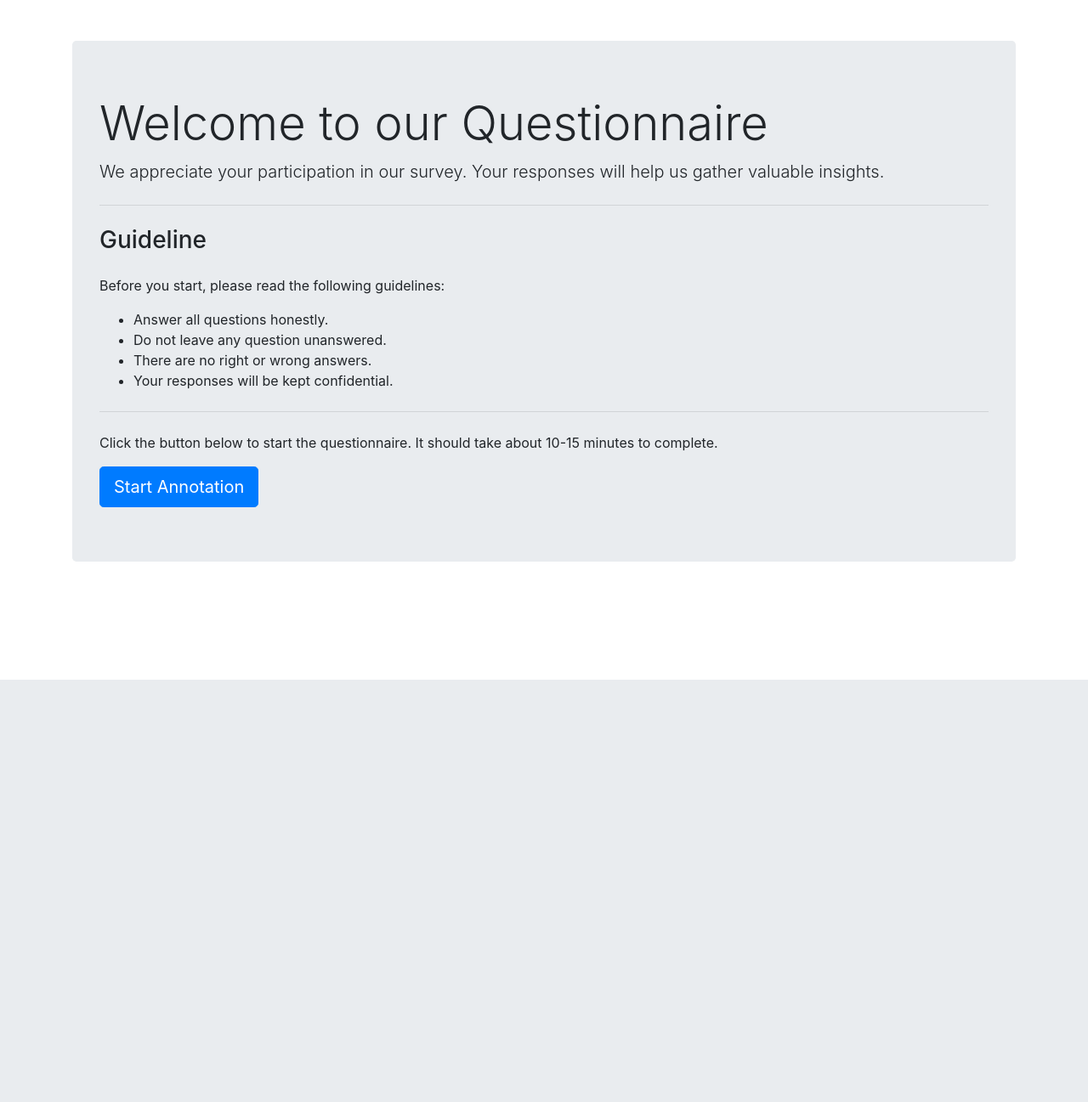
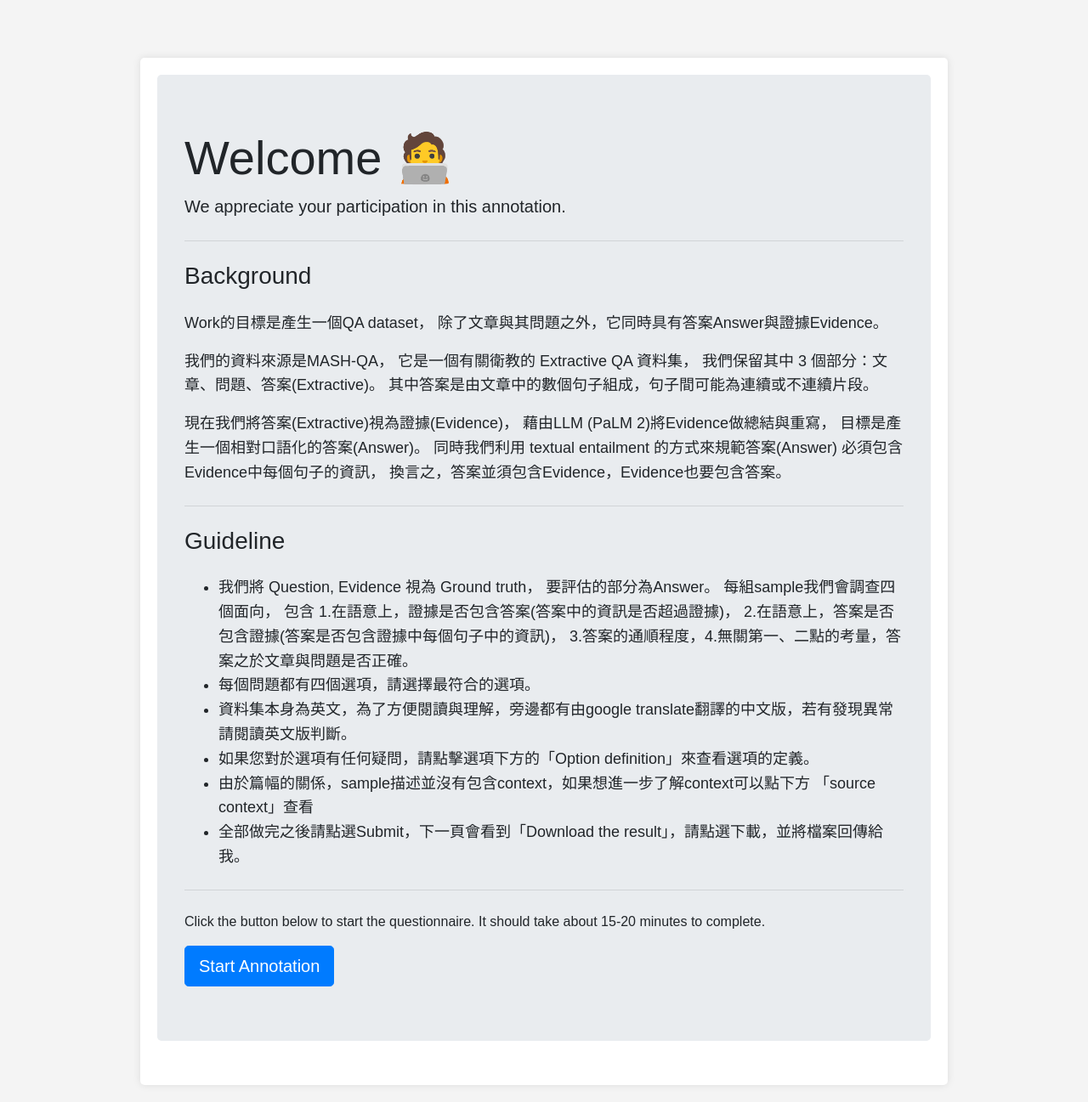
Before and after one commit to reiiwang/Flask-App, a Flask app: page / in a window 1280 px wide. Shown: the whole page at 85% size. Before the commit the page ends 800 px from the top, so only its background shows below. Run offline with Flask 3, Linux system fonts and the light colour scheme; some libraries are stand-ins or nearby versions.

Commit message:
fix:guideline

```diff
--- a/data/question.py
+++ b/data/question.py
@@ -27,7 +27,7 @@
 
 questions = [
     {
-        "text": "Question 1: 答案 (Answer) 是否只包含證據 (Evidence) 中提到的資訊? （亦即是否有超出證據的資訊）",
+        "text": "Question 1: 答案(Answer)是否只包含證據(Evidence)中提到的資訊? (亦即是否有超出證據的資訊)",
         "options": ["1: 完全符合 100%", "2: 大部分符合 >50%", "3: 少部分符合 <=50%", "4: 完全不符合 0%"],
         "options_note": ["完全符合 100% (答案完全依循證據中的資訊，沒有包含任何超出證據的額外資訊或解釋。換言之，答案提及的資訊都可以在證據中找到)",
                          "大部分符合 >50% (答案大部分依循證據中的資訊，但可能加入了一些輔助資訊或解釋。這些輔助資訊並不改變證據的主要含義，但可能增加了一些背景或細節。)",
@@ -35,7 +35,7 @@
                          "完全不符合 0% (答案完全沒有根據證據中的資訊，內容都是額外資訊、錯誤資訊或與證據無關的內容。)"]
     },
     {
-        "text": "Question 2: 答案 (Answer) 是否涵蓋所有證據 (Evidence) 中提及的資訊?",
+        "text": "Question 2: 答案(Answer)是否涵蓋所有證據(Evidence)中提及的資訊?",
         "options": ["1: 完全涵蓋 100%","2: 大部分涵蓋 >50%","3: 部分涵蓋 <50%", "4: 完全未涵蓋 0%"],
         "options_note": ["完全涵蓋 100% (答案內容涵蓋了證據中的每個句子所提及的重要資訊，這些句子在答案中可能經過重寫、精簡、總結，但意思不變。)",
                             "大部分涵蓋 >50% (答案內容涵蓋了證據中的大部分片段的重要資訊，但可能遺漏了某些片段的資訊)",
@@ -43,7 +43,7 @@
                             "完全未涵蓋 0% (答案中完全沒有涵蓋證據中的任何句子所提及的重要資訊。)"]
     },
     {
-        "text": "Question 3: 答案 (Answer) 的表達是否通順且流利?",
+        "text": "Question 3: 答案(Answer)的表達是否通順且流利?",
         "options": ["1: 非常通順 100%","2: 較為通順 >50%","3: 不太通順 <50%", "5: 非常不通順 0%"],
         "options_note": ["非常通順 100% (答案表達流暢、通順。)",
                             "較為通順 >50% (答案表達大致流暢，但可能有少量語法錯誤或不自然的表達方式，但不影響整體理解。)",
--- a/static/css/styles.css
+++ b/static/css/styles.css
@@ -7,7 +7,7 @@
 }
 
 .container {
-    max-width: 1000px;
+    max-width: 950px;
     margin: auto;
     background: white;
     padding: 20px;
--- a/templates/home.html
+++ b/templates/home.html
@@ -5,24 +5,47 @@
     <meta name="viewport" content="width=device-width, initial-scale=1.0">
     <title>Welcome to our Questionnaire</title>
     <link rel="stylesheet" href="https://maxcdn.bootstrapcdn.com/bootstrap/4.5.2/css/bootstrap.min.css">
-    <link rel="stylesheet" href="{{ url_for('static', filename='styles.css') }}">
+    <link rel="stylesheet" href="{{ url_for('static', filename='css/styles.css') }}">
 </head>
 <body>
     <div class="container mt-5">
         <div class="jumbotron">
-            <h2 class="display-4">Welcome to our Questionnaire</h1>
-            <p class="lead">We appreciate your participation in our survey. Your responses will help us gather valuable insights.</p>
+            <h2 class="display-4">Welcome 🧑‍💻</h1>
+            <p class="lead">We appreciate your participation in this annotation.</p>
+            <hr class="my-4">
+            <h3 class="mb-4">Background</h3>
+            <p style="font-size: large;"> Work的目標是產生一個QA dataset，
+                除了文章與其問題之外，它同時具有答案Answer與證據Evidence。</p>
+            <p style="font-size: large;">
+                我們的資料來源是MASH-QA，
+                它是一個有關衛教的 Extractive QA 資料集，
+                我們保留其中 3 個部分：文章、問題、答案(Extractive)。
+                其中答案是由文章中的數個句子組成，句子間可能為連續或不連續片段。</p>
+            <p style="font-size: large;"> 現在我們將答案(Extractive)視為證據(Evidence)，
+                藉由LLM (PaLM 2)將Evidence做總結與重寫，
+                目標是產生一個相對口語化的答案(Answer)。
+                同時我們利用 textual entailment 的方式來規範答案(Answer)
+                必須包含Evidence中每個句子的資訊，
+                換言之，答案並須包含Evidence，Evidence也要包含答案。</p>
             <hr class="my-4">
             <h3 class="mb-4">Guideline</h3>
-            <p>Before you start, please read the following guidelines:</p>
+            <!-- <p>Before you start, please read the following guidelines:</p> -->
             <ul>
-                <li>Answer all questions honestly.</li>
-                <li>Do not leave any question unanswered.</li>
-                <li>There are no right or wrong answers.</li>
-                <li>Your responses will be kept confidential.</li>
+                <li style="font-size: large;"> 我們將 Question, Evidence 視為 Ground truth，
+                    要評估的部分為Answer。
+                    每組sample我們會調查四個面向，
+                    包含 1.在語意上，證據是否包含答案(答案中的資訊是否超過證據)，
+                    2.在語意上，答案是否包含證據(答案是否包含證據中每個句子中的資訊)，
+                    3.答案的通順程度，4.無關第一、二點的考量，答案之於文章與問題是否正確。</li>
+                <li style="font-size: large;">每個問題都有四個選項，請選擇最符合的選項。</li>
+                <li style="font-size: large;">資料集本身為英文，為了方便閱讀與理解，旁邊都有由google translate翻譯的中文版，若有發現異常請閱讀英文版判斷。</li>
+                <li style="font-size: large;">如果您對於選項有任何疑問，請點擊選項下方的「Option definition」來查看選項的定義。</li>
+                <li style="font-size: large;">由於篇幅的關係，sample描述並沒有包含context，如果想進一步了解context可以點下方 「source context」查看</li>
+                <li style="font-size: large;">全部做完之後請點選Submit，下一頁會看到「Download the result」，請點選下載，並將檔案回傳給我。</li>
+                </li>
             </ul>
             <hr class="my-4">
-            <p>Click the button below to start the questionnaire. It should take about 10-15 minutes to complete.</p>
+            <p>Click the button below to start the questionnaire. It should take about 15-20 minutes to complete.</p>
             <a class="btn btn-primary btn-lg" href="{{ url_for('form') }}" role="button">Start Annotation</a>
         </div>
     </div>
```
Also changed, not shown: templates/index.html (+20 -5 lines).
